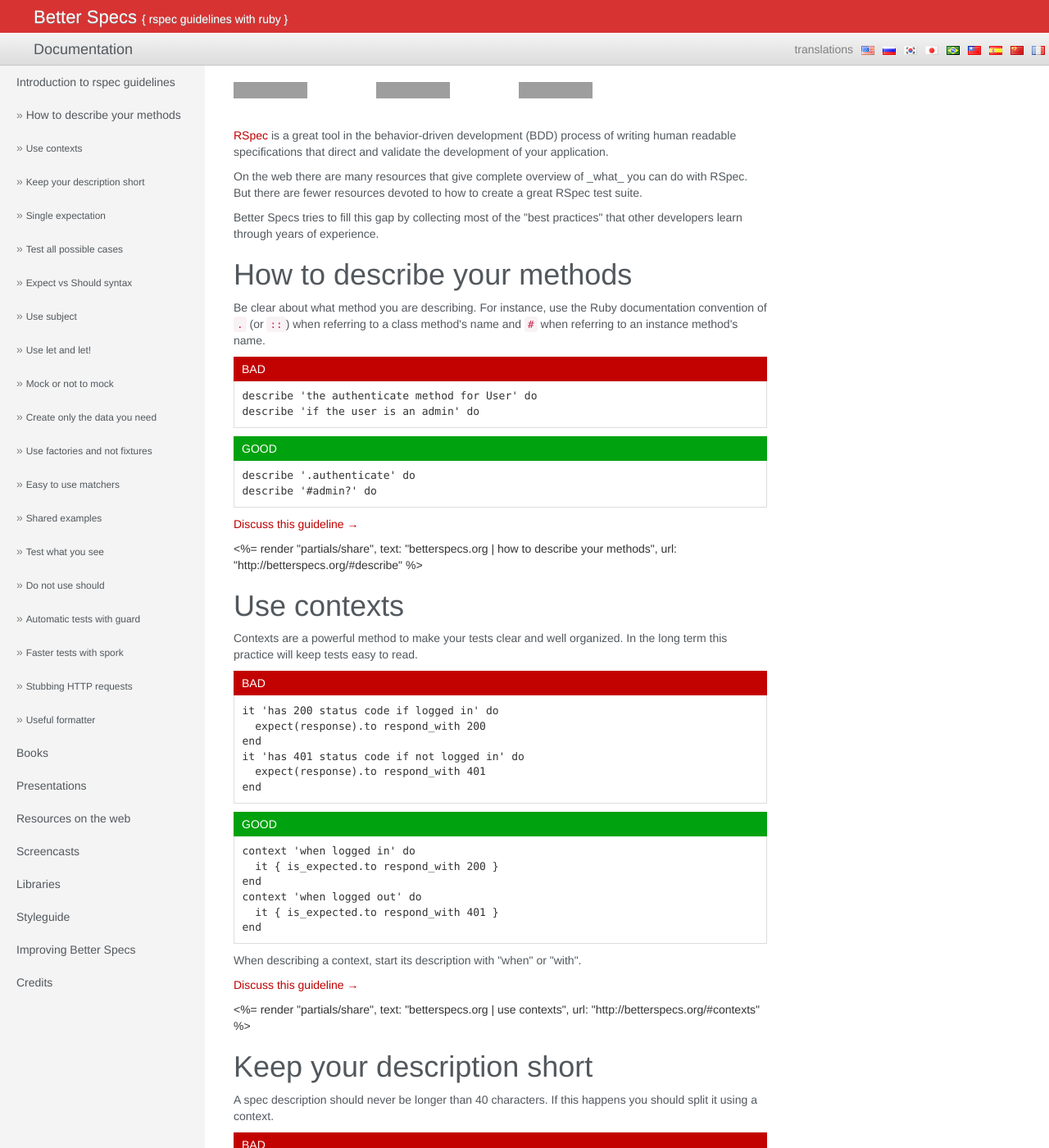
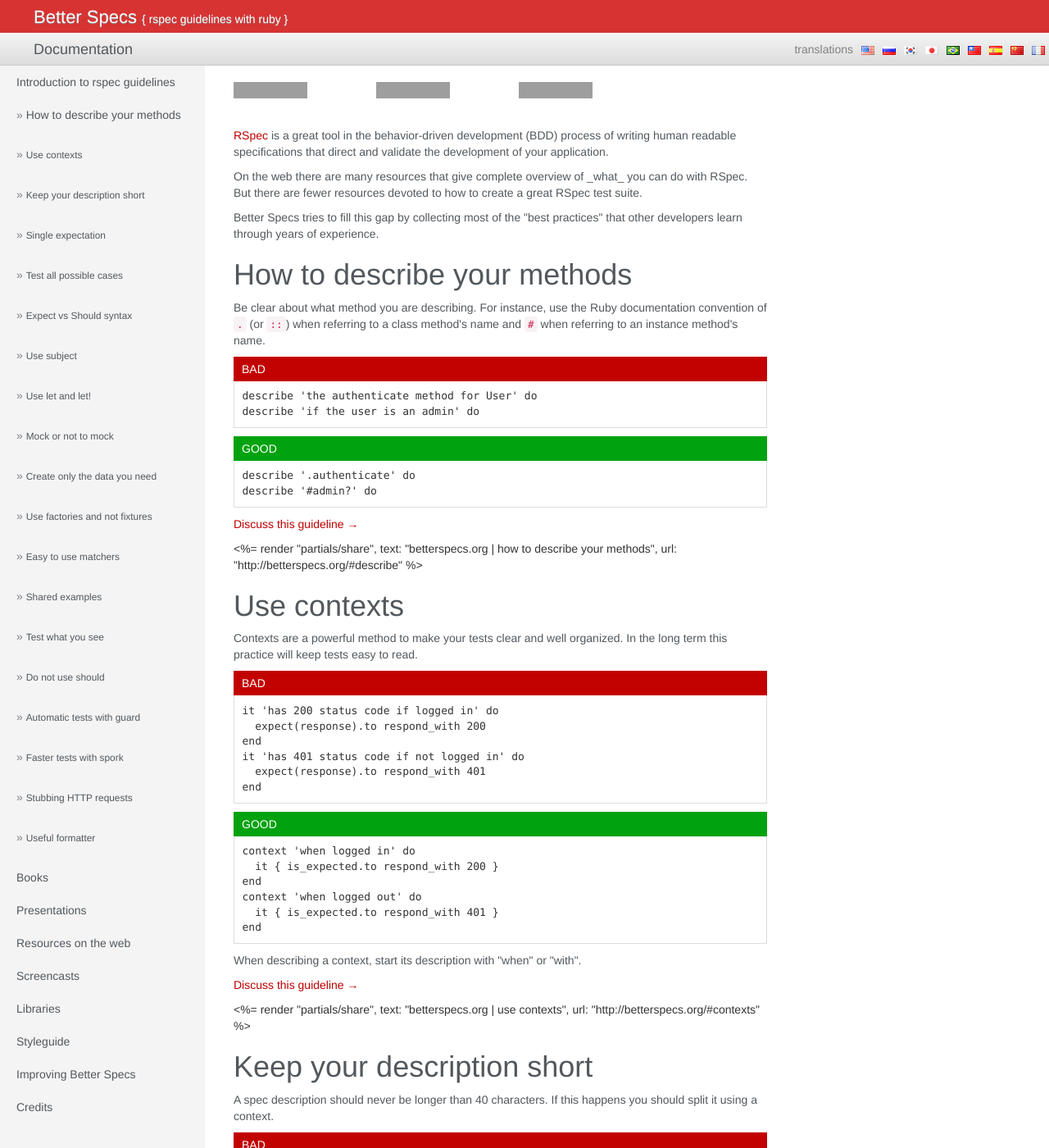
Before and after one commit to akz92/akz92.github.io, a Jekyll site: the page built from index.html, in a window 1280 px wide and 1400 px high. Shown: the whole window at 82% size. Built offline with Jekyll 4.4.1, drawn with Linux system fonts in a browser that asks for light colours; grey boxes are pictures that could not be loaded.

Commit message:
Update custom.css

```diff
--- a/css/custom.css
+++ b/css/custom.css
@@ -22,6 +22,10 @@
 
 li.little a {
   font-size: 85%;
+}
+
+li.little {
+  margin: 8px 0;
 }
 
 p {
```
